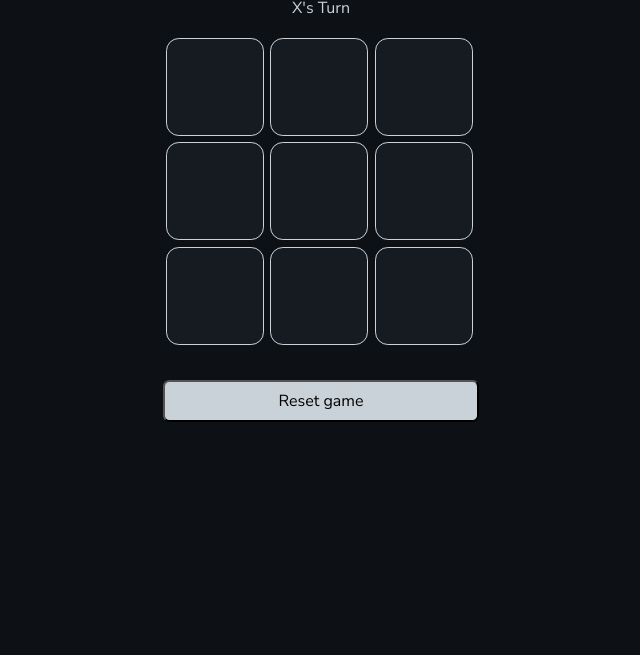
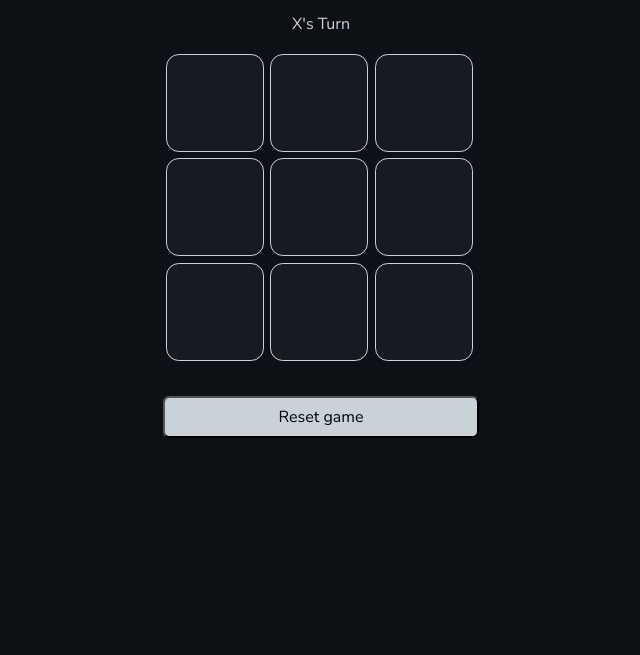
Before and after one commit to cheddachedda/noughts-and-crosses, a plain HTML site: page index.html in a window 1280 px wide. Shown: the part 145-800 px from the top of the page, without its empty margins (319-959 px from the left). Drawn offline with Linux system fonts and the light colour scheme.

Commit message:
Add some top margin to body

```diff
--- a/css/style.css
+++ b/css/style.css
@@ -7,5 +7,5 @@ body {
   display: flex;
   font-family: Nunito Sans, sans-serif;
   justify-content: center;
-  margin: 0 auto;
+  margin: 1em auto 0 auto;
 }
```
